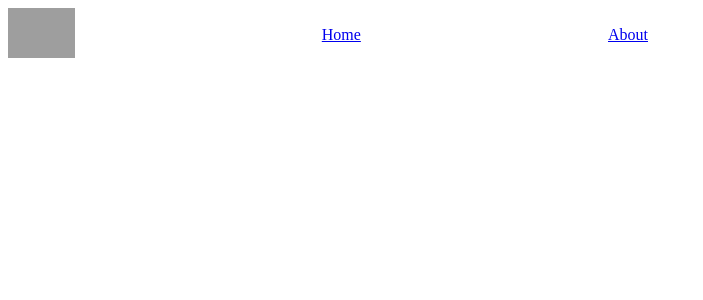
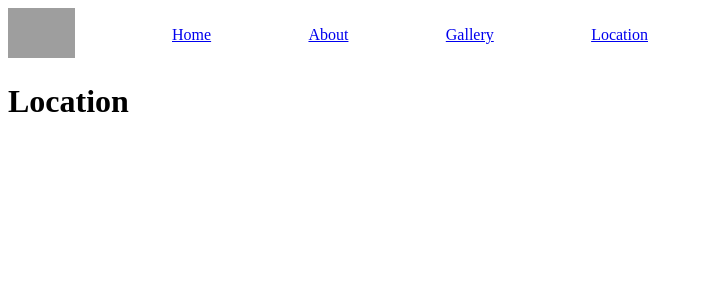
Before and after one commit to gedunlap/material-react, a React (Create React App) app: page /location in a window 1280 px wide. Shown: the top 300 px of the page, without its empty margins (0-703 px from the left). Built offline with nearby package versions, Linux system fonts and the light colour scheme; grey boxes are pictures that could not be loaded.

Commit message:
adds location n gallery

```diff
--- a/src/Components/Header.js
+++ b/src/Components/Header.js
@@ -3,6 +3,7 @@ import { Link } from 'react-router-dom'
 function Header(props){
     return (
         <nav className="nav">
+            <div className="navleft">
                 <Link to="/" className="navimg">
                     <img src="https://i.imgur.com/S10uG78.jpg" alt="" />
                 </Link>
@@ -12,6 +13,13 @@ function Header(props){
                 <Link to="/about" className="navitem">
                     <div>About</div>
                 </Link>
+                <Link to="/gallery" className="navitem">
+                    <div>Gallery</div>
+                </Link>
+                <Link to="/location" className="navitem">
+                    <div>Location</div>
+                </Link>
+            </div>
         </nav>
     )
   }
--- a/src/Components/Main.js
+++ b/src/Components/Main.js
@@ -1,6 +1,8 @@
 import { Route, Switch } from 'react-router-dom'
 import Home from '../Pages/Home'
 import About from '../Pages/About'
+import Gallery from '../Pages/Gallery'
+import Location from '../Pages/Location'
 
 function Main(props){
     return (
@@ -12,6 +14,12 @@ function Main(props){
                 <Route path="/about">
                     <About />
                 </Route>
+                <Route path="/gallery">
+                    <Gallery />
+                </Route>
+                <Route path="/location">
+                    <Location />
+                </Route>
             </Switch>
         </main>
     )
--- /dev/null
+++ b/src/Pages/Gallery.js
@@ -0,0 +1,5 @@
+function Gallery(props){
+    return <h1>Gallery</h1>
+  }
+
+  export default Gallery
--- /dev/null
+++ b/src/Pages/Location.js
@@ -0,0 +1,5 @@
+function Location(props){
+    return <h1>Location</h1>
+  }
+
+  export default Location
--- a/src/index.css
+++ /dev/null
@@ -1,13 +0,0 @@
-body {
-  margin: 0;
-  font-family: -apple-system, BlinkMacSystemFont, 'Segoe UI', 'Roboto', 'Oxygen',
-    'Ubuntu', 'Cantarell', 'Fira Sans', 'Droid Sans', 'Helvetica Neue',
-    sans-serif;
-  -webkit-font-smoothing: antialiased;
-  -moz-osx-font-smoothing: grayscale;
-}
-
-code {
-  font-family: source-code-pro, Menlo, Monaco, Consolas, 'Courier New',
-    monospace;
-}
--- a/src/styles.scss
+++ b/src/styles.scss
@@ -1,4 +1,6 @@
 .nav {
+
+    .navleft {
         width: 50vw;
         display: flex;
         justify-content: space-between;
@@ -10,3 +12,5 @@
             }
         }
     }
+
+}
```
Also changed, not shown: src/logo.svg (deleted), 1 other file (tests, documents, lock files or other folders). Lines whose indentation alone changed are shown as unchanged.
